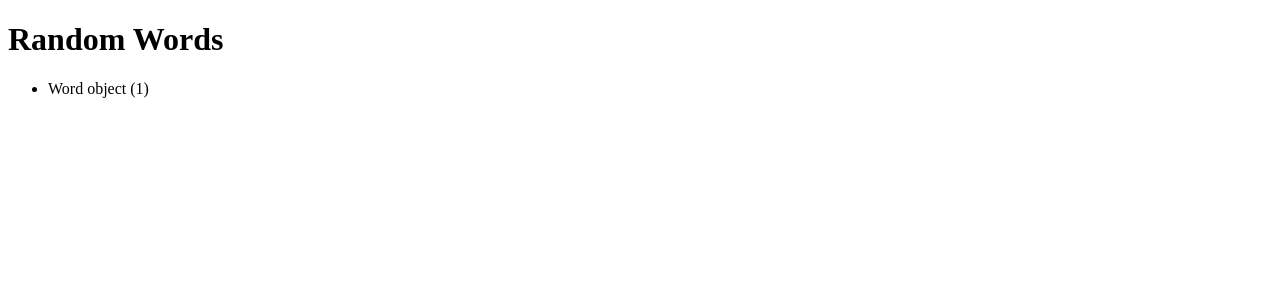
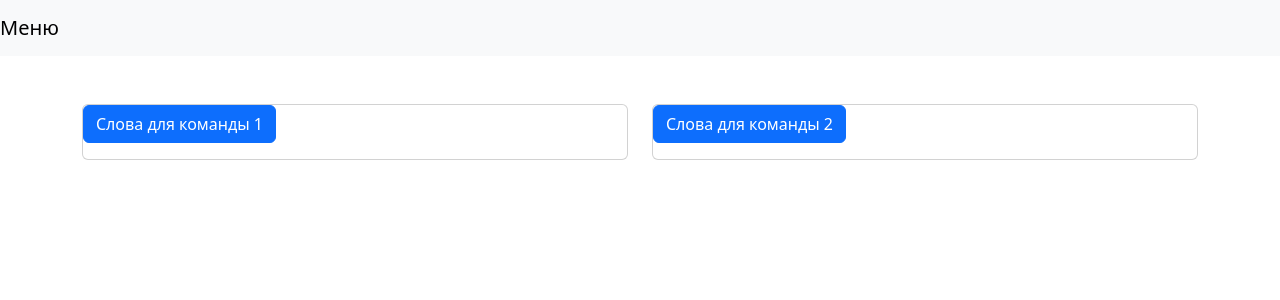
Before and after one commit to YuryLobkov/decoder_offline_game, a Django app: template decoder_offline_game/core/templates/core/index.html in a window 1280 px wide. Shown: the top 300 px of the page. Run offline with Django 5.2, Linux system fonts and the light colour scheme; tables that the repository leaves empty hold one stand-in row (values such as "Sample post"); the template is opened without the code that fills it: values that come from a table or form of the project are taken from there, most other values are stand-ins (such as "Sample title", 1, 10 or a date in 2020).

Commit message:
working prototype with minimalistic frontend (spoilers)

```diff
--- a/decoder_offline_game/core/templates/core/index.html
+++ b/decoder_offline_game/core/templates/core/index.html
@@ -1,4 +1,4 @@
-<!DOCTYPE html>
+{% comment %} <!DOCTYPE html>
 <html>
 <body>
     <h1>Random Words</h1>
@@ -8,4 +8,60 @@
     {% endfor %}
     </ul>
 </body>
+</html> {% endcomment %}
+<!DOCTYPE html>
+<html lang="ru">
+<head>
+    <meta charset="UTF-8">
+    <meta name="viewport" content="width=device-width, initial-scale=1">
+    <title>Bootstrap страница</title>
+    <link href="https://cdn.jsdelivr.net/npm/bootstrap@5.3.3/dist/css/bootstrap.min.css" rel="stylesheet" integrity="sha384-QWTKZyjpPEjISv5WaRU9OFeRpok6YctnYmDr5pNlyT2bRjXh0JMhjY6hW+ALEwIH" crossorigin="anonymous">
+</head>
+<body>
+    <nav class="navbar navbar-expand-lg navbar-light bg-light">
+        <a class="navbar-brand" href="#">Меню</a>
+    </nav>
+    <div class="container mt-5">
+        <div class="row">
+            <div class="col">
+                <div class="card">
+                    <p>
+                        <button class="btn btn-primary" type="button" data-bs-toggle="collapse" data-bs-target="#team1" aria-expanded="true" aria-controls="collapseExample">
+                          Слова для команды 1
+                        </button>
+                    </p>
+                      <div class="collapse" id="team1">
+                        <div class="card card-body">
+                          <ul>
+                            {% for word1 in team1words %}
+                                <li>{{ word1 }}</li>
+                            {% endfor %}
+                          </ul>
+                        </div>
+                      </div>
+                </div>
+            </div>
+            <div class="col">
+                <div class="card">
+                    <p>
+                        <button class="btn btn-primary" type="button" data-bs-toggle="collapse" data-bs-target="#team2" aria-expanded="false" aria-controls="collapseExample">
+                          Слова для команды 2
+                        </button>
+                    </p>
+                      <div class="collapse" id="team2">
+                        <div class="card card-body">
+                            <ul>
+                                {% for word2 in team2words %}
+                                    <li>{{ word2 }}</li>
+                                {% endfor %}
+                              </ul>
+                        </div>
+                      </div>
+                </div>
+            </div>
+        </div>
+    </div>
+    {% comment %} <script src="https://code.jquery.com/jquery-3.3.1.slim.min.js"></script> {% endcomment %}
+    <script src="https://cdn.jsdelivr.net/npm/bootstrap@5.3.3/dist/js/bootstrap.bundle.min.js" integrity="sha384-YvpcrYf0tY3lHB60NNkmXc5s9fDVZLESaAA55NDzOxhy9GkcIdslK1eN7N6jIeHz" crossorigin="anonymous"></script>
+</body>
 </html>
--- a/decoder_offline_game/core/views.py
+++ b/decoder_offline_game/core/views.py
@@ -2,5 +2,6 @@ from django.shortcuts import render
 from .models import Word
 
 def homepage_view(request):
-    random_words = Word.get_words_set(num_teams=2, words_per_team=4)
-    return render(request, 'core/index.html', {'words': random_words})
+    random_words_team1 = Word.get_words_set(num_teams=1, words_per_team=4)
+    random_words_team2 = Word.get_words_set(num_teams=1, words_per_team=4)
+    return render(request, 'core/index.html', {'team1words': random_words_team1, 'team2words': random_words_team2})
--- a/decoder_offline_game/decoder_offline_game/settings.py
+++ b/decoder_offline_game/decoder_offline_game/settings.py
@@ -25,7 +25,7 @@ SECRET_KEY = 'django-insecure-l$3rn0gfyzx0y6ru8e1_x%5bftm+ncxrlldl=!ms$*6chcrek@
 # SECURITY WARNING: don't run with debug turned on in production!
 DEBUG = True
 
-ALLOWED_HOSTS = []
+ALLOWED_HOSTS = ['*']
 
 
 # Application definition
```
